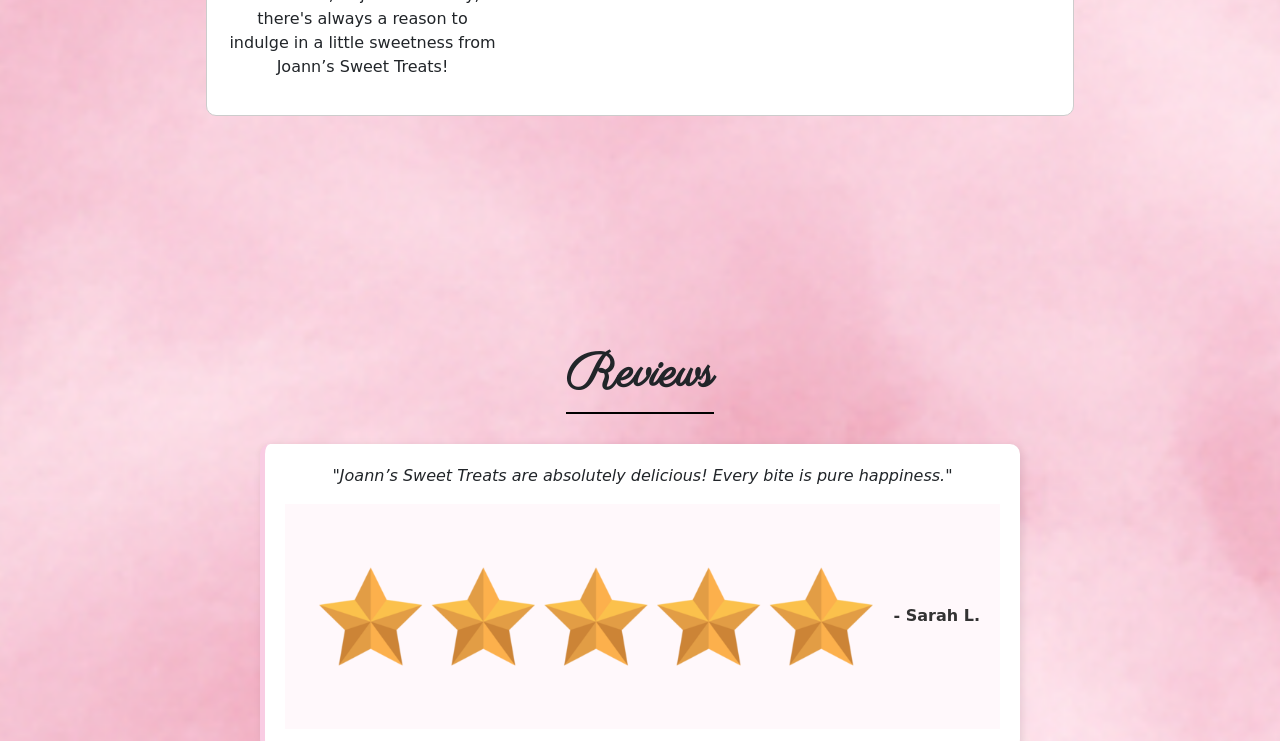
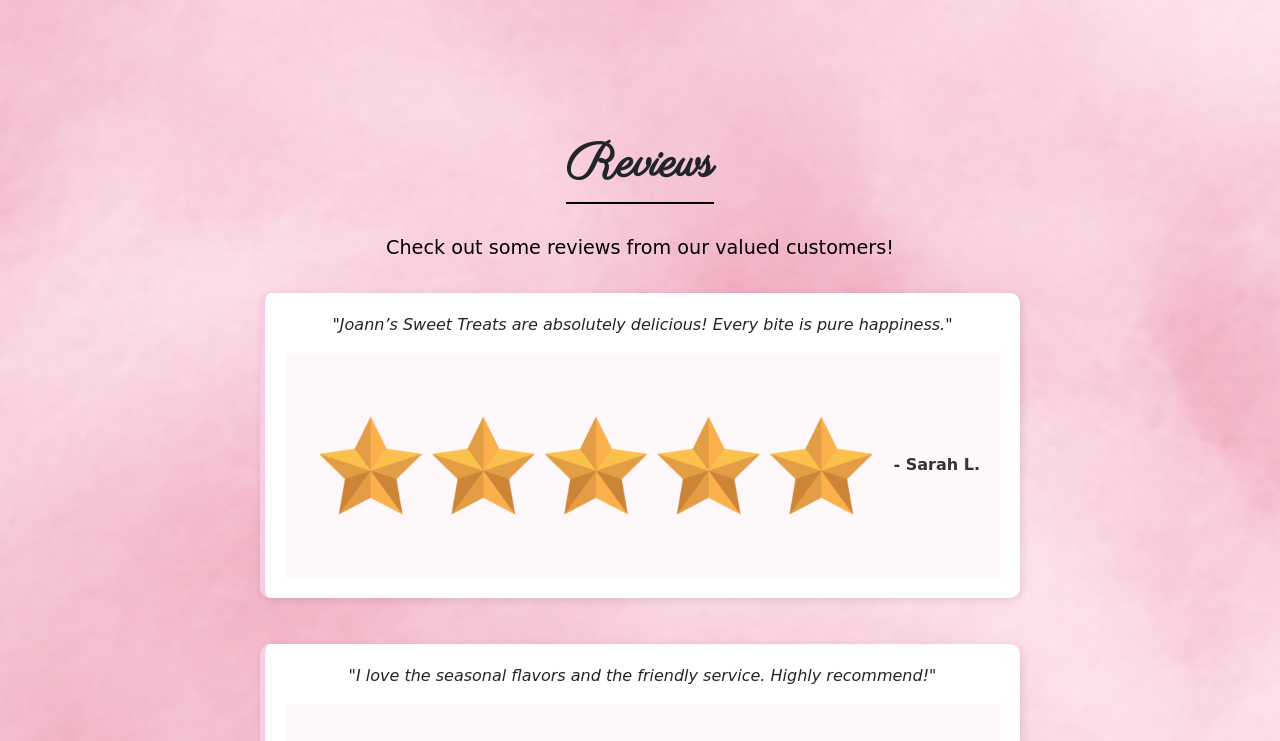
Before and after one commit to 525gtarantola/Joanns-Sweet-Treats, a plain HTML site: page index.html in a window 1280 px wide. Shown: the part 1799-2540 px from the top of the page. Drawn offline with nearby package versions, Linux system fonts and the light colour scheme; a web font is replaced by a local one.

Commit message:
css changes

```diff
--- a/index.html
+++ b/index.html
@@ -87,6 +87,7 @@
 <!-- Reviews Section -->
 <div class="section" id="reviews">
   <h1>Reviews</h1>
+  <p class="reviews-intro">Check out some reviews from our valued customers!</p>
   <div class="testimonials-container">
     <blockquote>
       <p>"Joann’s Sweet Treats are absolutely delicious! Every bite is pure happiness."</p>
--- a/style.css
+++ b/style.css
@@ -122,9 +122,9 @@
 .section {
   text-align: center;
   padding: 40px 20px;
-  padding-top: 120px;
-  margin-top: 50px;
-   scroll-margin-top: 120px; /* Adjust this based on your header height */
+  padding-top: 80px;  /* reduced from 120px */
+  margin-top: 20px;   /* reduced from 50px */
+  scroll-margin-top: 80px; /* adjusted to match padding-top */
 }
 
 .images-grid img {
@@ -420,3 +420,10 @@
 #reviews h1 {
   margin-bottom: 40px; /* increase space below the heading */
 }
+
+.reviews-intro {
+  font-size: 1.2rem;
+  color: #000000;
+  margin-bottom: 30px;
+  text-align: center;
+}
```
Lines whose indentation alone changed are shown as unchanged.
